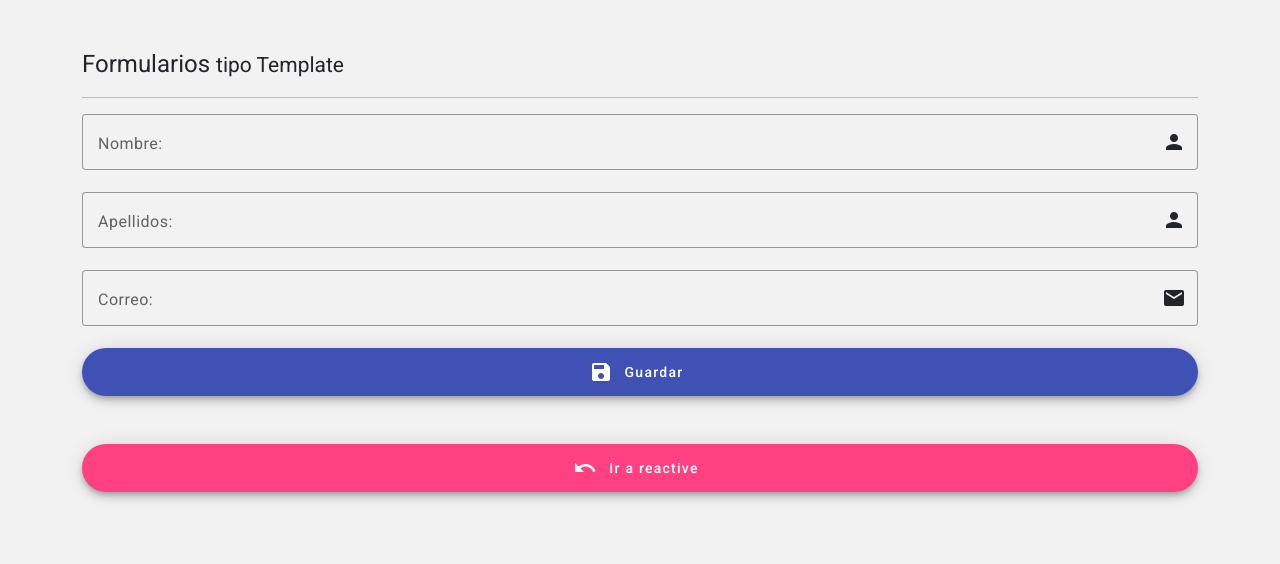
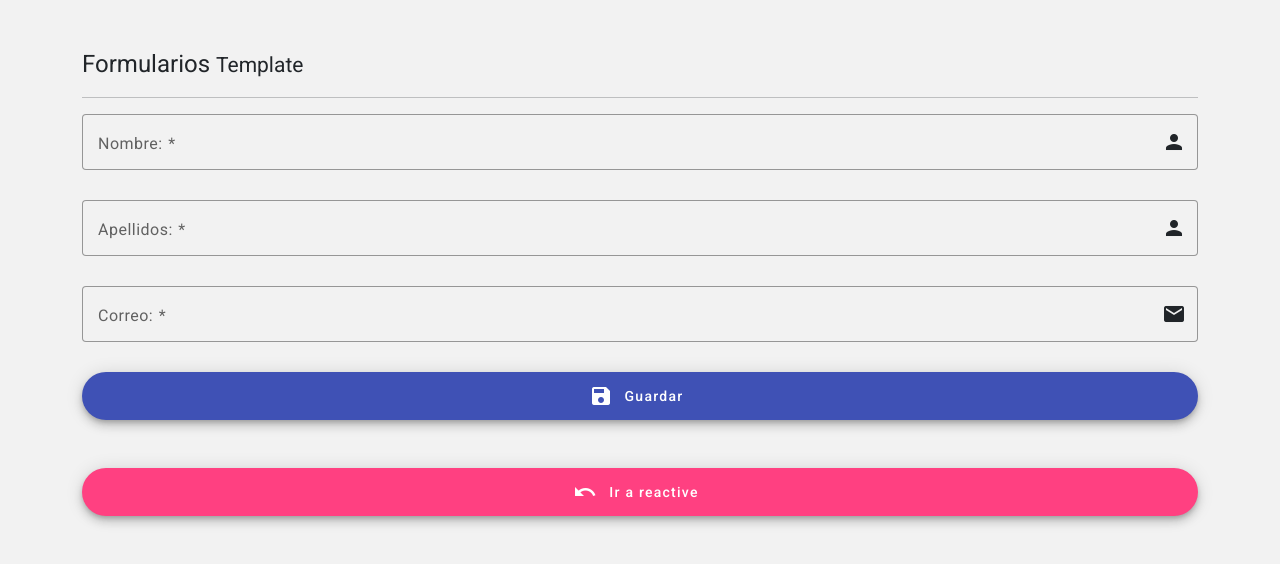
Before and after one commit to diegolin13/angular-forms, an Angular app: page / in a window 1280 px wide. Shown: the top 564 px of the page. Built offline with nearby package versions, Linux system fonts and the light colour scheme.

Commit message:
Se comienza a implementar funcionalidad en formularios template, se imponen validaciones y se muestran mensajes de error

```diff
--- a/src/app/pages/reactive/reactive.component.html
+++ b/src/app/pages/reactive/reactive.component.html
@@ -1,4 +1,4 @@
-<h1>Formularios <small> tipo  Reactive</small></h1>
+<h1>Formularios <small>Reactive</small></h1>
 <hr>
 <form autocomplete="off" class="example-form">
 
--- a/src/app/pages/template/template.component.html
+++ b/src/app/pages/template/template.component.html
@@ -1,29 +1,54 @@
-<h1>Formularios <small> tipo  Template</small></h1>
+<h1>Formularios <small> Template</small></h1>
 <hr>
-<form autocomplete="off" class="example-form">
+<form autocomplete="off" class="example-form" (ngSubmit)="guardar(myForm)" #myForm="ngForm">
 
   <div>
 
-    <mat-form-field class="example-full-width" appearance="outline">
+    <mat-form-field class="example-full-width mb-2" appearance="outline">
       <mat-label>Nombre: </mat-label>
-      <input matInput placeholder="Ej. Juan">
+      <input matInput placeholder="Ej. Juan"
+              required
+              minlength="3"
+              name="nombre"
+              [ngModel]="usuario.nombre"
+              #nombre="ngModel">
       <mat-icon matSuffix>person</mat-icon>
+      <mat-error *ngIf="nombre.invalid">
+        Ingresa tu nombre
+      </mat-error>
     </mat-form-field>
 
-    <mat-form-field class="example-full-width" appearance="outline">
+    <mat-form-field class="example-full-width mb-2" appearance="outline">
       <mat-label>Apellidos: </mat-label>
-      <input matInput placeholder="Ej. Vázquez Sanchez">
+      <input matInput placeholder="Ej. Vázquez Sanchez"
+                      required
+                      minlength="3"
+                      name="lastName"
+                      [ngModel]="usuario.last_name"
+                      #lastName="ngModel">
       <mat-icon matSuffix>person</mat-icon>
+      <mat-error *ngIf="lastName.invalid">
+        Ingresa tus apellidos
+      </mat-error>
     </mat-form-field>
 
 
-    <mat-form-field class="example-full-width" appearance="outline">
+    <mat-form-field class="example-full-width mb-2" appearance="outline">
       <mat-label>Correo: </mat-label>
-      <input matInput placeholder="Ej. mi_correo@mail.com">
+      <input matInput placeholder="Ej. mi_correo@mail.com"
+              type="email"
+              pattern="[a-z0-9._%+-]+@[a-z0-9._]+\.[a-z]{2,3}$"
+              required
+              name="mail"
+              [ngModel] = "usuario.email"
+              #email="ngModel">
       <mat-icon matSuffix>email</mat-icon>
+      <mat-error *ngIf="email.invalid">
+        Ingresa un correo válido
+      </mat-error>
     </mat-form-field>
 
-    <button mat-fab extended color="primary" class="example-full-width">
+    <button mat-fab extended color="primary" class="example-full-width" type="submit">
       <mat-icon>save</mat-icon>
       Guardar
     </button>
--- a/src/app/pages/template/template.component.ts
+++ b/src/app/pages/template/template.component.ts
@@ -1,4 +1,5 @@
 import { Component } from '@angular/core';
+import { NgForm } from '@angular/forms';
 import {Router} from '@angular/router';
 
 @Component({
@@ -7,10 +8,21 @@ import {Router} from '@angular/router';
   styleUrls: ['./template.component.css']
 })
 export class TemplateComponent {
+  usuario = {
+    nombre: '',
+    last_name: '',
+    email: ''
+  }
+
   constructor(private router: Router) {}
 
   navigateReactive() {
     this.router.navigate(['/reactive'])
   }
 
+  guardar(formulario: NgForm) {
+    if(formulario.invalid) return;
+    console.log(formulario.value);
+  }
+
 }
```
